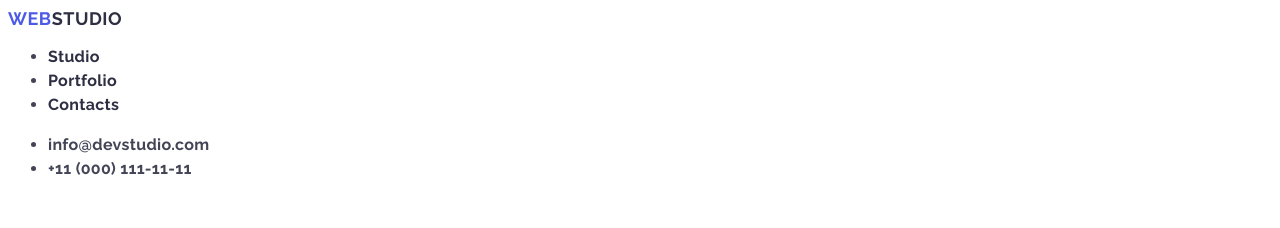
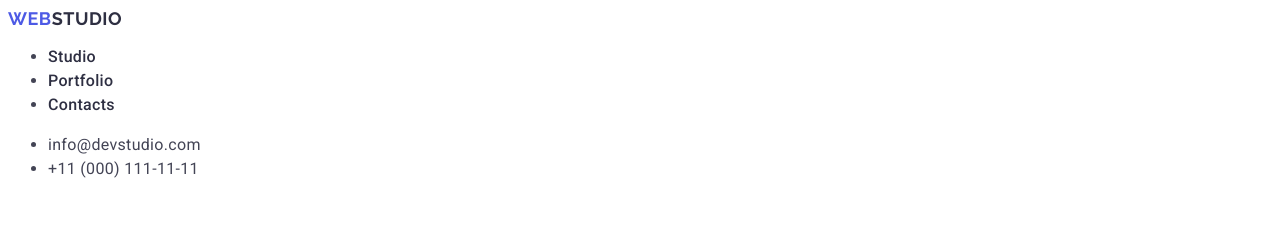
Before and after one commit to KosKopylov/goit-markup-hw-02, a plain HTML site: page index.html in a window 1280 px wide. Shown: the top 228 px of the page. Drawn offline with Linux system fonts and the light colour scheme.

Commit message:
add index file

```diff
--- a/css/styles.css
+++ b/css/styles.css
@@ -28,8 +28,7 @@ body{
 }
 .header-logo:hover :focus{color: #404bbf;}
 .nav-link{
-    font-family: "Raleway",
-        sans-serif;
+
     font-weight: 500;
     font-size: 16px;
     line-height: 150%;
@@ -42,8 +41,6 @@ body{
     .page-adress{font-style: normal;}
     .adress-list
     .address-link{
-        font-family: "Raleway",
-            sans-serif;
         font-weight: 400;
         font-size: 16px;
         line-height: 150%;
```
